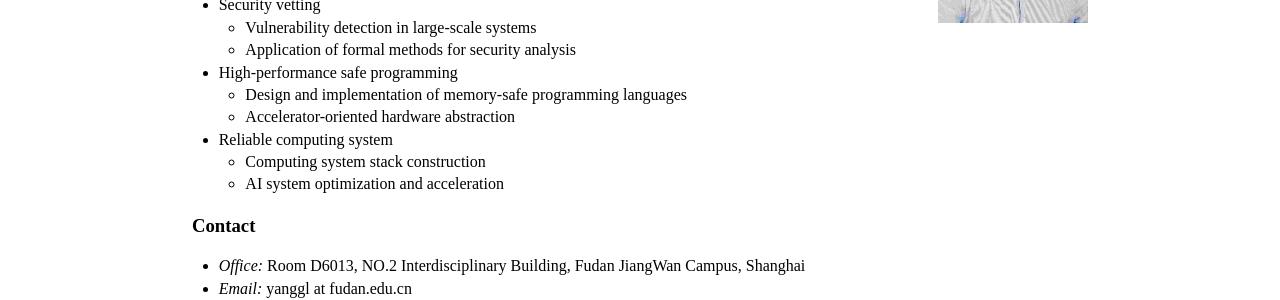
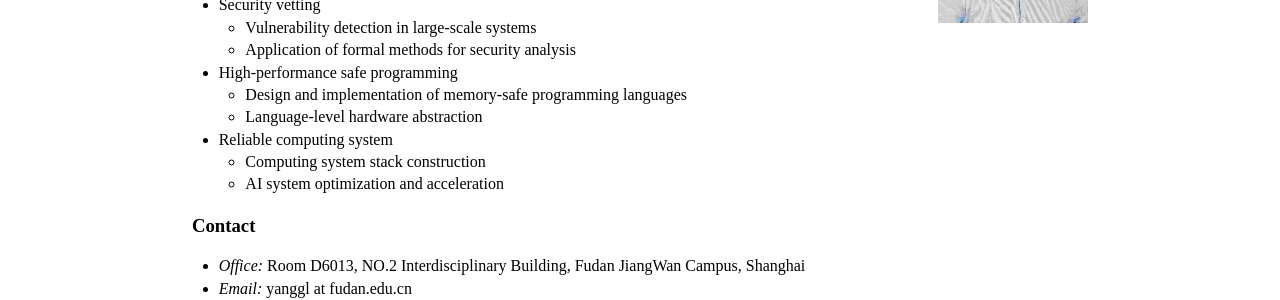
Before and after one commit to yang-guangliang/yang-guangliang.github.io, a Jekyll site: the page built from index.md, in a window 1280 px wide. Shown: the part 237-537 px from the top of the page. Built offline with Jekyll 4.4.1, drawn with Linux system fonts in a browser that asks for light colours.

Commit message:
Update index.md

```diff
--- a/index.md
+++ b/index.md
@@ -16,7 +16,7 @@ Our research at SSR is dedicated to constructing and advancing reliable and secu
    - Application of formal methods for security analysis
 - High-performance safe programming
    - Design and implementation of memory-safe programming languages
-   - Accelerator-oriented hardware abstraction
+   - Language-level hardware abstraction
 - Reliable computing system
    - Computing system stack construction
    - AI system optimization and acceleration
```
